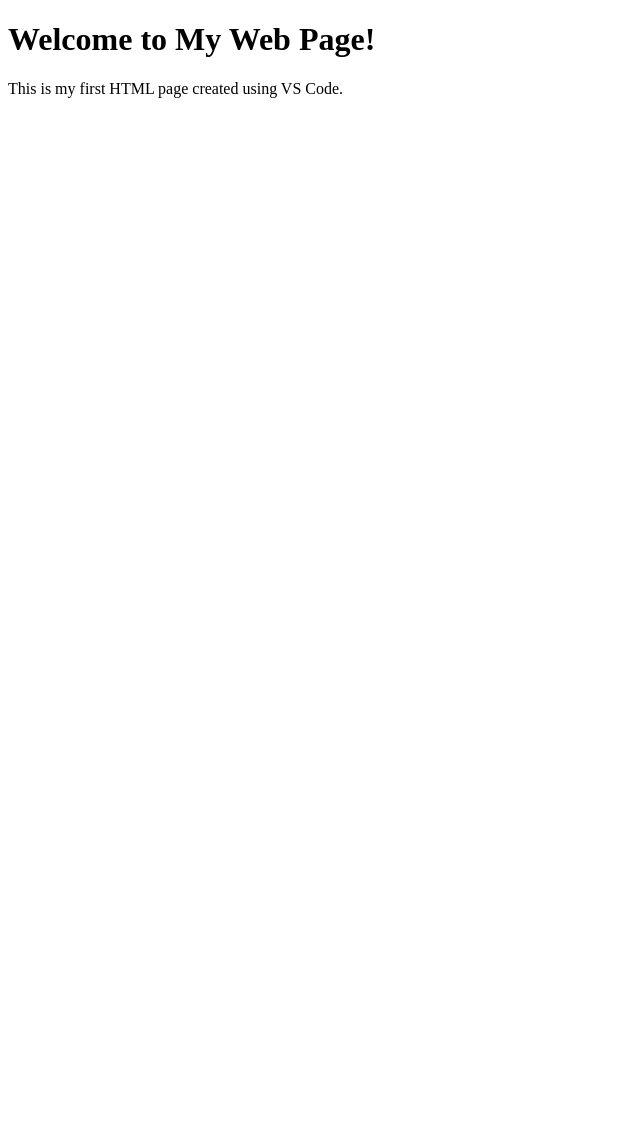
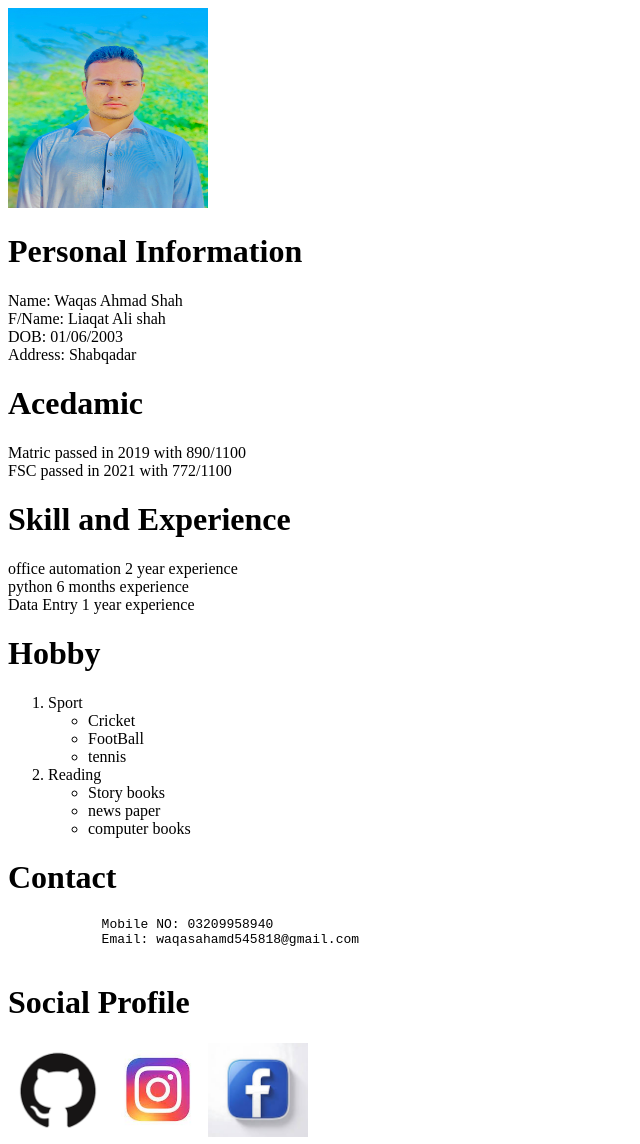
Before and after one commit to waqasahmadshah/MyFirstWebPage, a plain HTML site: page index.html in a window 1280 px wide. Shown: the whole page, without its empty margins (0-640 px from the left). Before the commit the page ends 800 px from the top, so only its background shows below. Drawn offline with Linux system fonts and the light colour scheme.

Commit message:
index file add CV

```diff
--- a/index.html
+++ b/index.html
@@ -6,7 +6,47 @@
         <title>Home</title>
     </head>
     <body>
-        <h1>Welcome to My Web Page!</h1>
-        <p>This is my first HTML page created using VS Code.</p>
+        <!-- This is my CV -->
+        <img src="/MyFirstWebPage/WhatsApp Image 2024-10-23 at 9.23.16 PM.jpeg" width="200px" height="200px" alt="">
+        <h1>Personal Information</h1>
+        <p>
+            Name: Waqas Ahmad Shah <br>
+            F/Name: Liaqat Ali shah <br>
+            DOB: 01/06/2003 <br>
+            Address: Shabqadar<br>
+        </p>
+        <h1>Acedamic</h1>
+        <p>
+            Matric passed in 2019 with 890/1100 <br>
+            FSC passed in 2021 with 772/1100
+        </p>
+        <h1>Skill and Experience</h1>
+        <p>
+            office automation 2 year experience <br>
+            python 6 months experience <br>
+            Data Entry 1 year experience <br>
+        </p>
+        <h1>Hobby</h1>
+        <ol>
+            <li>Sport</li>
+            <ul>
+                <li>Cricket</li>
+                <li>FootBall</li>
+                <li>tennis</li>
+            </ul>
+            <li>Reading</li>
+            <ul>
+                <li>Story books</li>
+                <li>news paper</li>
+                <li>computer books</li>
+            </ul>
+        </ol>
+        <h1>Contact</h1>
+        <pre>
+            Mobile NO: 03209958940
+            Email: waqasahamd545818@gmail.com
+        </pre>
+        <h1>Social Profile</h1>
+        <pre><a href="https://github.com/waqasahmadshah/MyFirstWebPage.git"><img src="/MyFirstWebPage/download.png" alt="Gethung" width="100px"><a href=""><img src="/MyFirstWebPage/download (2).jfif" width="100px" alt="Instagram"></a><a href=""><img src="/MyFirstWebPage/download.jfif" alt="Facebook" width="100px"></a></pre>
     </body>
 </html>
```
Also changed, not shown: WhatsApp Image 2024-10-23 at 9.23.16 PM.jpeg (added), download (2).jfif (added), download.jfif (added), download.png (added), 1 other file.
